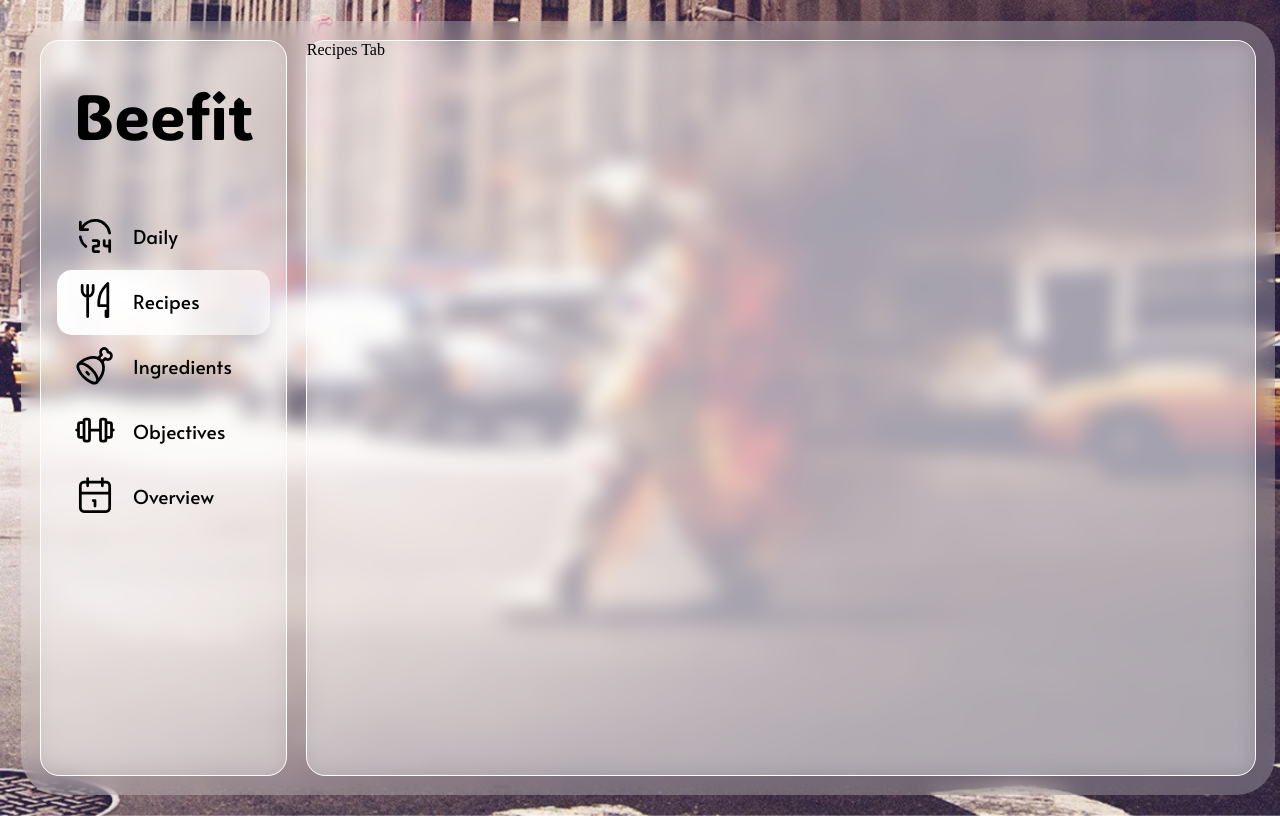
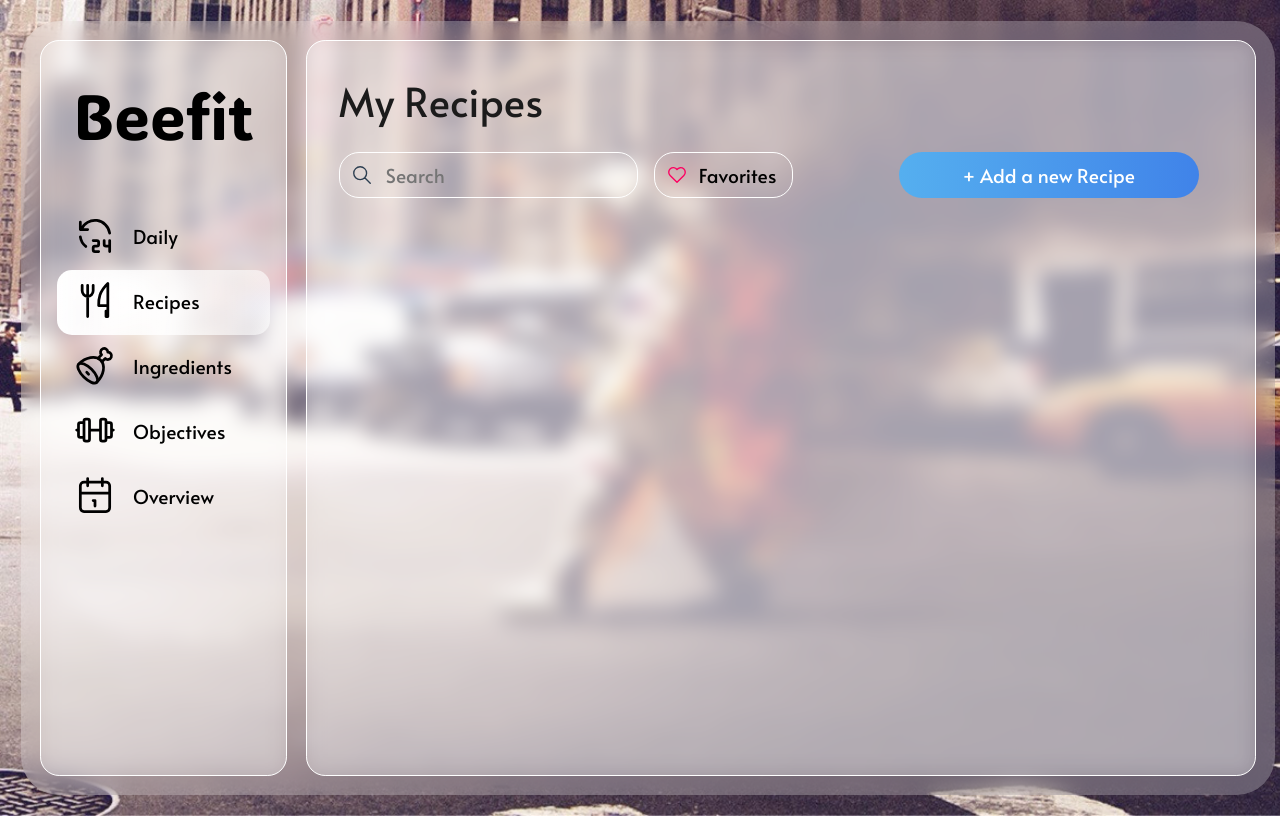
Before and after one commit to dremmwell/Beefit, a React (Vite) app: page / in a window 1280 px wide. Both pictures are taken after a click on the item "Recipes". Built offline with nearby package versions, Linux system fonts and the light colour scheme.

Commit message:
recipes tab options styled

```diff
--- a/src/components/Board.jsx
+++ b/src/components/Board.jsx
@@ -1,8 +1,8 @@
 import board from '../styles/Board.module.css';
 import NavBar from './NavBar';
-import Ingredients from './Ingredients';
+import Ingredients from './Ingredients/Ingredients';
 import Daily from './Daily';
-import Recipes from './Recipes';
+import Recipes from './Recipes/Recipes';
 import Overview from './Overview';
 import Objectives from './Objectives';
 import { useState } from 'react';
--- a/src/components/AddIngredientForm.jsx
+++ b/src/components/Ingredients/AddIngredientForm.jsx
@@ -1,5 +1,5 @@
 import ReactDom from 'react-dom';
-import addIngredientForm from '../styles/AddIngredientForm.module.css'
+import addIngredientForm from '../../styles/ingredients/AddIngredientForm.module.css'
 import PropTypes, { func } from 'prop-types'
 import { useState } from 'react';
 
--- a/src/components/IngredientBar.jsx
+++ b/src/components/Ingredients/IngredientBar.jsx
@@ -1,4 +1,4 @@
-import ingredientBar from '../styles/IngredientBar.module.css';
+import ingredientBar from '../../styles/ingredients/IngredientBar.module.css'
 import PropTypes from 'prop-types';
 
 function IngredientBar({ingredient}){
--- a/src/components/Ingredients.jsx
+++ b/src/components/Ingredients/Ingredients.jsx
@@ -1,7 +1,7 @@
-import ingredients from '../styles/Ingredients.module.css';
+import ingredients from '../../styles/ingredients/Ingredients.module.css';
 import IngredientBar from './IngredientBar';
 import AddIngredientForm from './AddIngredientForm';
-import ingredientData from '../data/ingredientsData.json';
+import ingredientData from '../../data/ingredientsData.json';
 import { useState } from 'react';
 
 function Ingredients(){
--- a/src/components/Recipes.jsx
+++ /dev/null
@@ -1,12 +0,0 @@
-import recipes from '../styles/Recipes.module.css';
-
-function Recipes(){
-
-    return(
-        <div className={recipes.container}>
-            Recipes Tab
-        </div>
-    )
-}
-
-export default Recipes
--- /dev/null
+++ b/src/components/Recipes/Recipes.jsx
@@ -0,0 +1,40 @@
+import { useState } from 'react';
+import recipes from '../../styles/recipes/Recipes.module.css';
+
+function Recipes(){
+
+    const[searchTerm,setSearchTerm] = useState('');
+    const[isActive,setIsActive] = useState(false);
+
+    function handleFavClick(){
+        setIsActive(current => !current);
+    }
+
+    function handleAddClick(){
+
+    }
+
+    return(
+        <div className={recipes.container}>
+            <div className={recipes.title}>
+                My Recipes
+            </div>
+            <div className={recipes.options}>
+                    <div className={recipes.searchFav}>
+                        <div className={recipes.search}>
+                            <div className={recipes.searchIcon}></div>
+                            <input type="text" placeholder= "Search" onChange={e=>{setSearchTerm(e.target.value)}} className={recipes.searchInput}/>
+                        </div>
+                        <div className={recipes.favorite}>
+                            <div className={isActive ? recipes.favIconActive : recipes.favIcon} onClick={handleFavClick}></div>
+                            <div className={recipes.favButton} onClick={handleFavClick}>Favorites</div>
+                        </div>
+                    </div>
+                <button className={recipes.addRecipe} onClick={handleAddClick}>+ Add a new Recipe</button>
+            </div>
+            <div className={recipes.recipesGrid}></div>
+        </div>
+    )
+}
+
+export default Recipes
--- a/src/index.css
+++ b/src/index.css
@@ -14,6 +14,7 @@
      --blur: 10px;
      --button-gradient: linear-gradient(90deg, #55AFEF 0%, #4083E9 100%);
      --white-gradient: linear-gradient(90deg, #FFF 0.15%, rgba(255, 255, 255, 0.80));
+     --pink: #fd0061;
 }
 
 @font-face {
--- a/src/styles/Recipes.module.css
+++ /dev/null
@@ -1,7 +0,0 @@
-.container{
-    border-radius: var(--inner-radius);
-    border: 1px solid #FFF;
-    background: rgba(255, 255, 255, 0.25);
-    backdrop-filter: blur(var(--blur));
-    flex-grow: 1;
-}
--- a/src/styles/Ingredients.module.css
+++ b/src/styles/ingredients/Ingredients.module.css
@@ -54,12 +54,6 @@
     overflow-y: auto;
 }
 
-.search{
-    grid-area: search;
-    display: flex;
-    justify-content: space-between;
-}
-
 .searchBar {
     border-radius: 20px;
     border: 1px solid var(--white);
@@ -81,7 +75,7 @@
 }
 
 .searchIcon{
-    content: url(../ressources/icons/search.svg);
+    content: url(../../ressources/icons/search.svg);
     transform: scale(0.5);
 }
 
--- /dev/null
+++ b/src/styles/recipes/Recipes.module.css
@@ -0,0 +1,128 @@
+.container{
+    border-radius: var(--inner-radius);
+    border: 1px solid #FFF;
+    background: rgba(255, 255, 255, 0.25);
+    backdrop-filter: blur(var(--blur));
+    flex-grow: 1;
+    display: flex;
+    flex-direction: column;
+    padding: 2rem;
+}
+
+.title {
+    display: flex;
+    flex-direction: column;
+    justify-content: center;
+    color: var(--dark-grey);
+    font-family: 'Alata';
+    font-size: 2.5rem;
+    font-style: normal;
+    font-weight: 400;
+    line-height: normal;
+    padding-bottom: 1rem;
+}
+
+.options{
+    display: flex;
+    justify-content: space-between;
+}
+
+.searchFav{
+    display: flex;
+    gap: 1rem;
+    justify-self: start;
+}
+
+.search {
+    border-radius: 20px;
+    border: 1px solid var(--white);
+    display: flex;
+    width: 70%;
+    margin-top: 0.5rem;
+}
+
+.searchInput{
+    font-family: 'Alata', Arial, Helvetica, sans-serif;
+    background: none;
+    border: none;
+    font-size: 1.2rem;
+    width: 85%;
+}
+
+.searchInput:focus{
+    outline: none;
+}
+
+.searchIcon{
+    content: url(../../ressources/icons/search.svg);
+    transform: scale(0.5);
+}
+
+.favorite {
+    border-radius: 20px;
+    border: 1px solid var(--white);
+    display: flex;
+    width: 70%;
+    margin-top: 0.5rem;
+    width: fit-content;
+}
+
+.favButton:focus{
+    outline: none;
+}
+
+.favButton:hover{
+    cursor: pointer;
+}
+
+.favButton{
+    font-family: 'Alata', Arial, Helvetica, sans-serif;
+    background: none;
+    border: none;
+    font-size: 1.2rem;
+    width: 85%;
+    text-align: center;
+    margin: auto;
+    margin-right: 1rem ;
+}
+
+.favIcon{
+    content: url(../../ressources/icons/heart.svg);
+    transform: scale(0.5);
+}
+
+.favIconActive{
+    content: url(../../ressources/icons/heart_filled.svg);
+    transform: scale(0.5);
+}
+
+.favIcon:hover{
+    cursor: pointer;
+}
+
+.addRecipe {
+    grid-area: add;
+    justify-self: end;
+    margin-top: 0.5rem;
+    margin-right: 1.5rem;
+    border-radius: 2rem;
+    background: var(--button-gradient);
+    border: none;
+    width: fit-content;
+    color: #FFF;
+    text-align: center;
+    font-family:'Alata', Arial, Helvetica, sans-serif;
+    font-size: 1.2rem;
+    padding-left: 4rem;
+    padding-right: 4rem;
+}
+
+.addRecipe:hover{
+    outline: 2px solid var(--white);
+    cursor: pointer;
+}
+
+.addRecipe:active{
+    transform: translateX(1.5px) translateY(1.5px);
+    box-shadow: inset 2px 2px 10px var(--blue);
+}
```
Also changed, not shown: src/ressources/icons/heart.svg (added), src/ressources/icons/heart_filled.svg (added), src/styles/ingredients/AddIngredientForm.module.css (renamed from src/styles/AddIngredientForm.module.css), src/styles/ingredients/IngredientBar.module.css (renamed from src/styles/IngredientBar.module.css).
